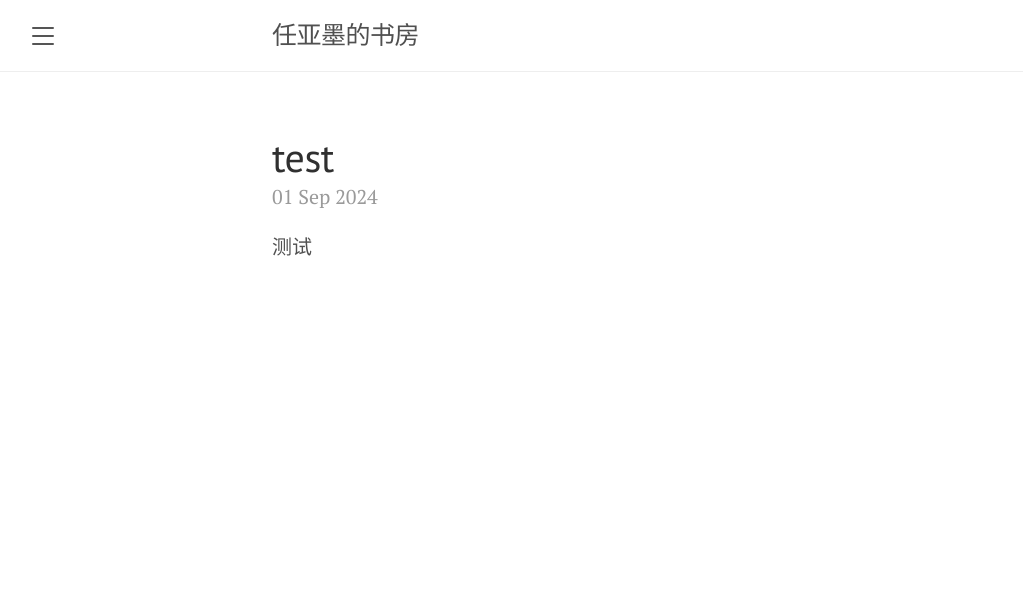
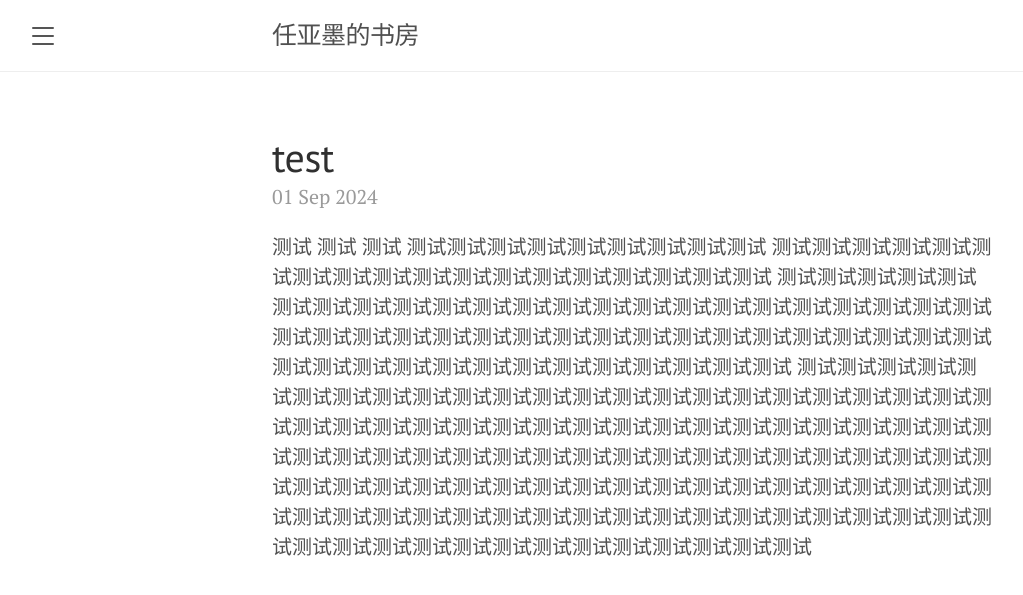
Before and after one commit to Reqeekouton/reqeekouton.github.io, a Jekyll site: the page built from _posts/2024-09-01-test.md, in a window 1280 px wide. Shown: the top 595 px of the page, without its empty margins (8-1031 px from the left). Built offline with Jekyll 4.4.1, drawn with Linux system fonts in a browser that asks for light colours; some web fonts are replaced.

Commit message:
Update 2024-09-01-test.md

```diff
--- a/_posts/2024-09-01-test.md
+++ b/_posts/2024-09-01-test.md
@@ -1,6 +1,14 @@
 ---
 layout: post
 title: test
+categories: [测试]
+date: 2024-09-01
 ---
 
 测试
+测试
+测试
+测试测试测试测试测试测试测试测试测试
+测试测试测试测试测试测试测试测试测试测试测试测试测试测试测试测试测试测试
+测试测试测试测试测试测试测试测试测试测试测试测试测试测试测试测试测试测试测试测试测试测试测试测试测试测试测试测试测试测试测试测试测试测试测试测试测试测试测试测试测试测试测试测试测试测试测试测试测试测试测试测试测试测试
+测试测试测试测试测试测试测试测试测试测试测试测试测试测试测试测试测试测试测试测试测试测试测试测试测试测试测试测试测试测试测试测试测试测试测试测试测试测试测试测试测试测试测试测试测试测试测试测试测试测试测试测试测试测试测试测试测试测试测试测试测试测试测试测试测试测试测试测试测试测试测试测试测试测试测试测试测试测试测试测试测试测试测试测试测试测试测试测试测试测试测试测试测试测试测试测试测试测试测试测试测试测试测试测试测试测试测试测试
```
